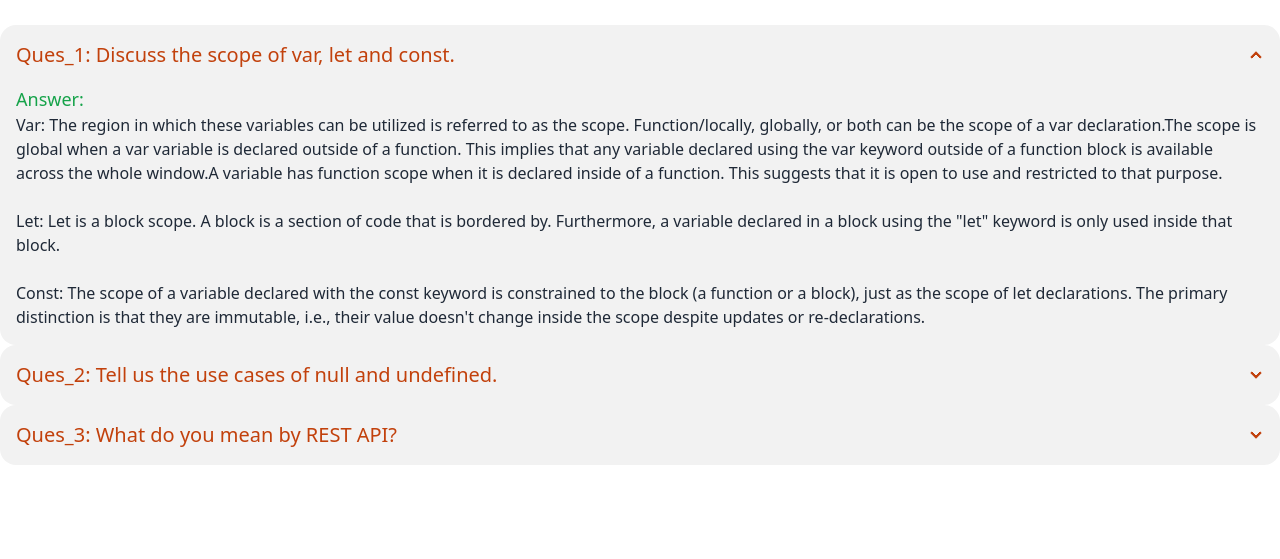
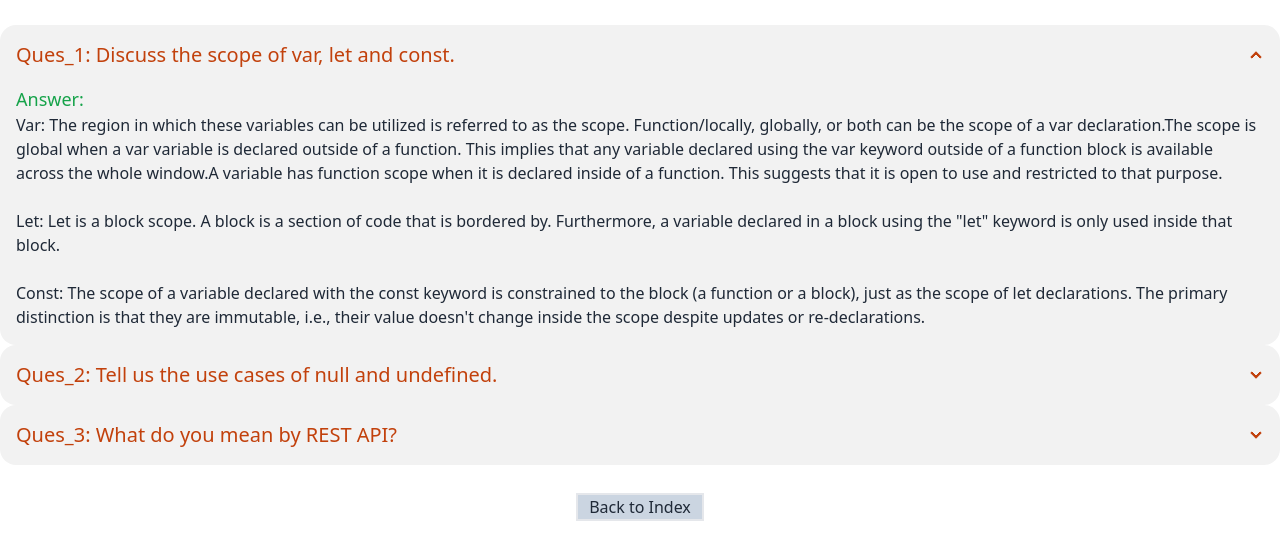
Before and after one commit to Abdullah-Al-Ovi/programming-hero-tube, a plain HTML site: page blog.html in a window 1280 px wide. Shown: the part 159-718 px from the top of the page. Drawn offline with nearby package versions, Linux system fonts and the light colour scheme.

Commit message:
some correction

```diff
--- a/blog.html
+++ b/blog.html
@@ -68,5 +68,8 @@
 
         </div>
       </div>
+      <div class="my-7 border-2 w-[10%] text-center bg-slate-300 hover:border-black mx-auto">
+        <a class="hover:text-blue-600 hover:font-extrabold " title="Click here to go back to index page" href="./index.html">Back to Index</a>
+      </div>
 </body>
 </html>
```
Also changed, not shown: test.js (line endings or trailing spaces).
